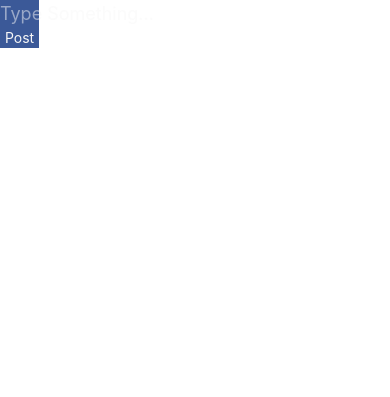
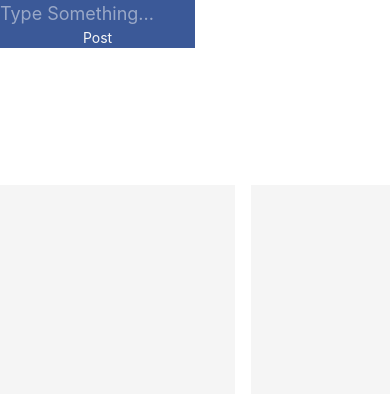
Before and after one commit to chro11os/facebook_clone_js, a website built with Vite: page index.html in a window 390 px wide. Built offline with nearby package versions, Linux system fonts and the light colour scheme.

Commit message:
added: 3col grid

```diff
--- a/index.html
+++ b/index.html
@@ -11,6 +11,8 @@
 <body>
     <div id="app"></div>
     <script type="module" src="/src/main.js"></script>
+    <div class="grid-container">
+        <div clas="grid-item">
             <div class="SubmitCard">
                 <div class="text-brand-offwhite bg-brand-accent text-sm text-shadow-gray-900 text-center">
                     <div class="text-lg">
@@ -22,11 +24,20 @@
                     </div>
                 </div>
             </div>
+        </div>
 
+        <div class="grid-item">
             <div class="FeedCard">
                 <div class="bg-brand-accent text-brand-offwhite text-center">
                     <div id="displayFeed"></div>
                 </div>
+            </div>
+        </div>
+
+        <div class="grid-item">
+
+        </div>
+    </div>
 </body>
 
 </html>
--- a/src/style.css
+++ b/src/style.css
@@ -14,14 +14,27 @@ html, body {
 @media (max-width: 768px) {
     .grid-container {
         display:grid;
-        grid-template-columns: repeat(3, 1fr);
-        gap: 10%;
+        grid-template-columns: repeat(auto-fit, minmax(200px, 1fr));
+        gap: 16px;
     }
 }
 
+.grid-container {
+    display: flex;
+    flex-wrap: wrap;
+    gap: 16px;
+}
+
+.grid-item {
+    flex: 1 1 calc(33.333% - 11px);
+    background-color: whitesmoke;
+    padding: 20px
+}
+
 .SubmitCard {
-    height: 10vh;
-    width: 10vw;
+    height: 20vh;
+    width: 50vw;
+    font-size: 5vh;
 }
 
 .FeedCard {
```
Also changed, not shown: src/main.js (line endings or trailing spaces). Lines whose indentation alone changed are shown as unchanged.
